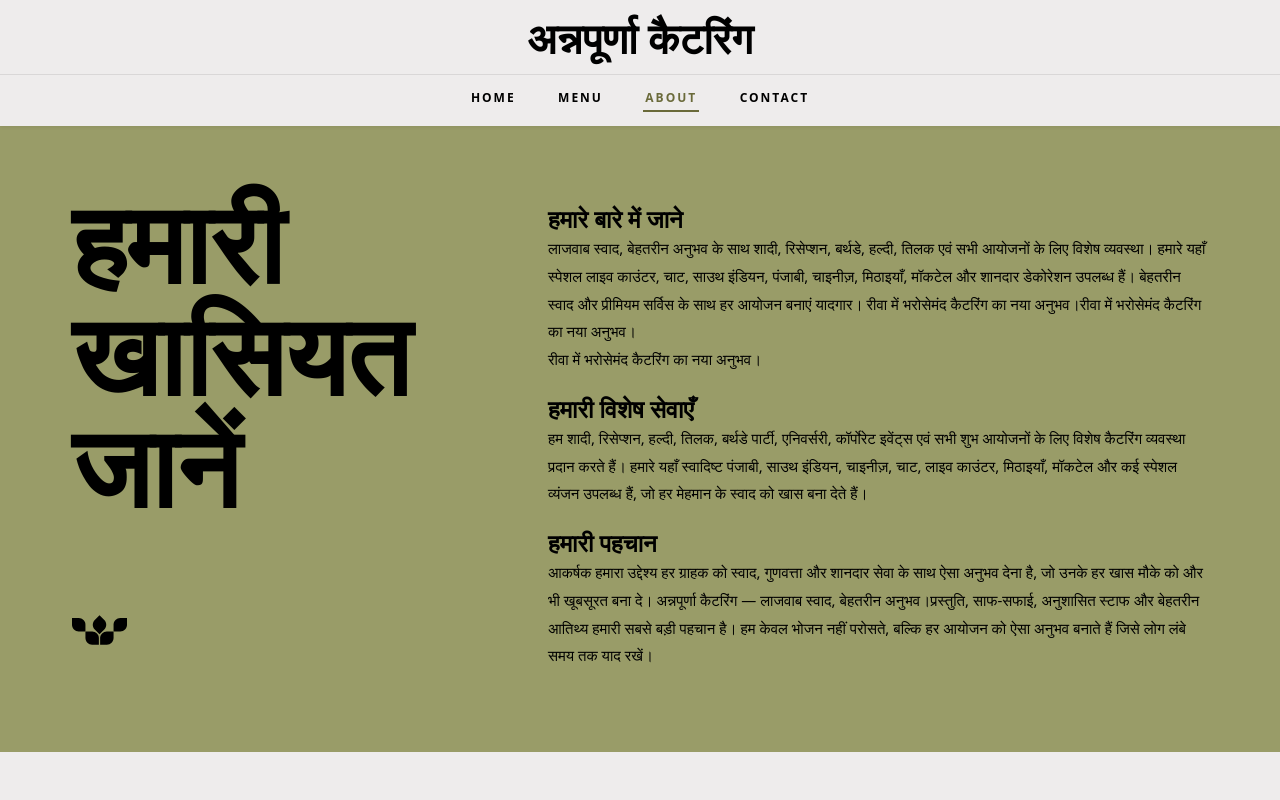
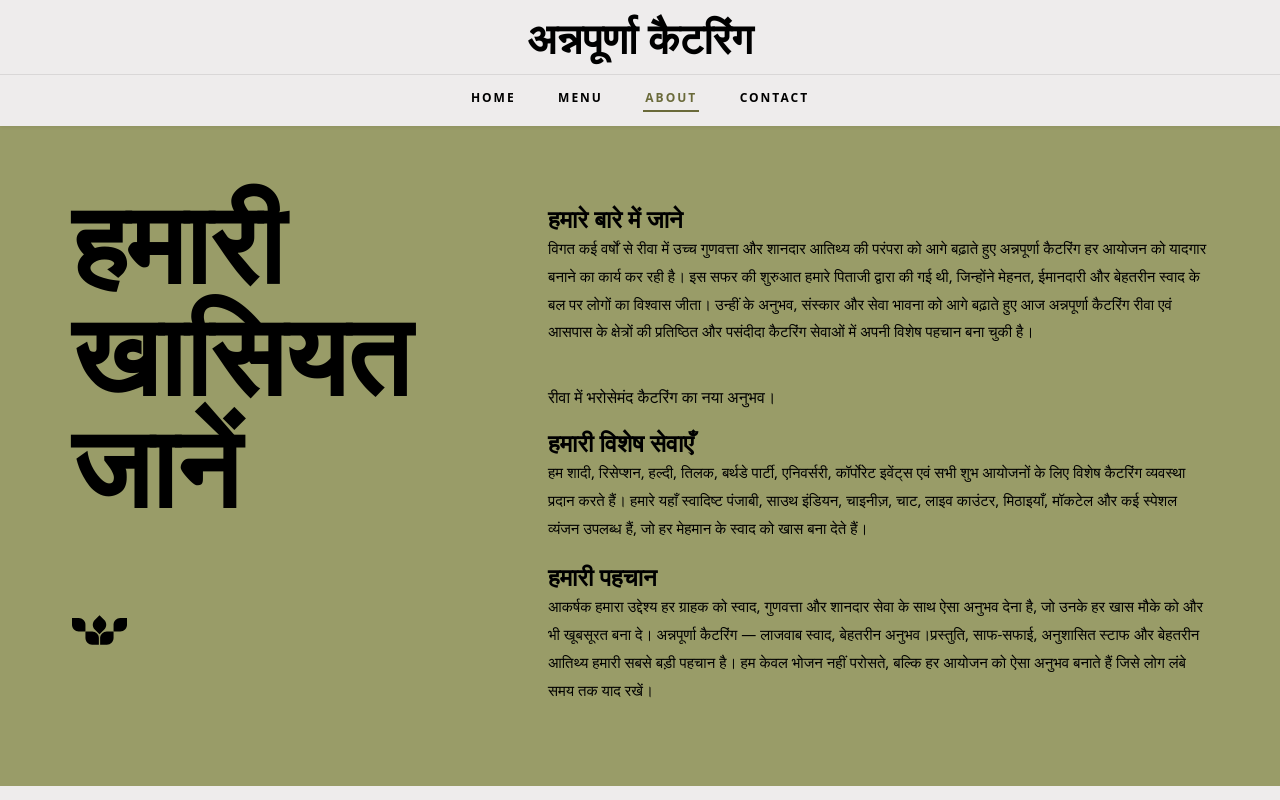
Before and after one commit to annapuranacatering/annapuranacatering.github.io, a website: page about.html in a window 1280 px wide. Shown: the top 800 px of the page. Drawn offline with Linux system fonts and the light colour scheme; a web font is replaced by a local one.

Commit message:
Update about.html

```diff
--- a/about.html
+++ b/about.html
@@ -50,7 +50,7 @@
       </div>
       <div class="text-pra">
         <h2>हमारे बारे में जाने </h2>
-        <p>लाजवाब स्वाद, बेहतरीन अनुभव के साथ शादी, रिसेप्शन, बर्थडे, हल्दी, तिलक एवं सभी आयोजनों के लिए विशेष व्यवस्था। हमारे यहाँ स्पेशल लाइव काउंटर, चाट, साउथ इंडियन, पंजाबी, चाइनीज़, मिठाइयाँ, मॉकटेल और शानदार डेकोरेशन उपलब्ध हैं। बेहतरीन स्वाद और प्रीमियम सर्विस के साथ हर आयोजन बनाएं यादगार। रीवा में भरोसेमंद कैटरिंग का नया अनुभव।रीवा में भरोसेमंद कैटरिंग का नया अनुभव।
+        <p>विगत कई वर्षों से रीवा में उच्च गुणवत्ता और शानदार आतिथ्य की परंपरा को आगे बढ़ाते हुए अन्नपूर्णा कैटरिंग हर आयोजन को यादगार बनाने का कार्य कर रही है। इस सफर की शुरुआत हमारे पिताजी द्वारा की गई थी, जिन्होंने मेहनत, ईमानदारी और बेहतरीन स्वाद के बल पर लोगों का विश्वास जीता। उन्हीं के अनुभव, संस्कार और सेवा भावना को आगे बढ़ाते हुए आज अन्नपूर्णा कैटरिंग रीवा एवं आसपास के क्षेत्रों की प्रतिष्ठित और पसंदीदा कैटरिंग सेवाओं में अपनी विशेष पहचान बना चुकी है।</P>
         <br>रीवा में भरोसेमंद कैटरिंग का नया अनुभव।</p>
         <h2>हमारी विशेष सेवाएँ</h2>
         <p>हम शादी, रिसेप्शन, हल्दी, तिलक, बर्थडे पार्टी, एनिवर्सरी, कॉर्पोरेट इवेंट्स एवं सभी शुभ आयोजनों के लिए विशेष कैटरिंग व्यवस्था प्रदान करते हैं। हमारे यहाँ स्वादिष्ट पंजाबी, साउथ इंडियन, चाइनीज़, चाट, लाइव काउंटर, मिठाइयाँ, मॉकटेल और कई स्पेशल व्यंजन उपलब्ध हैं, जो हर मेहमान के स्वाद को खास बना देते हैं।</p>
```
